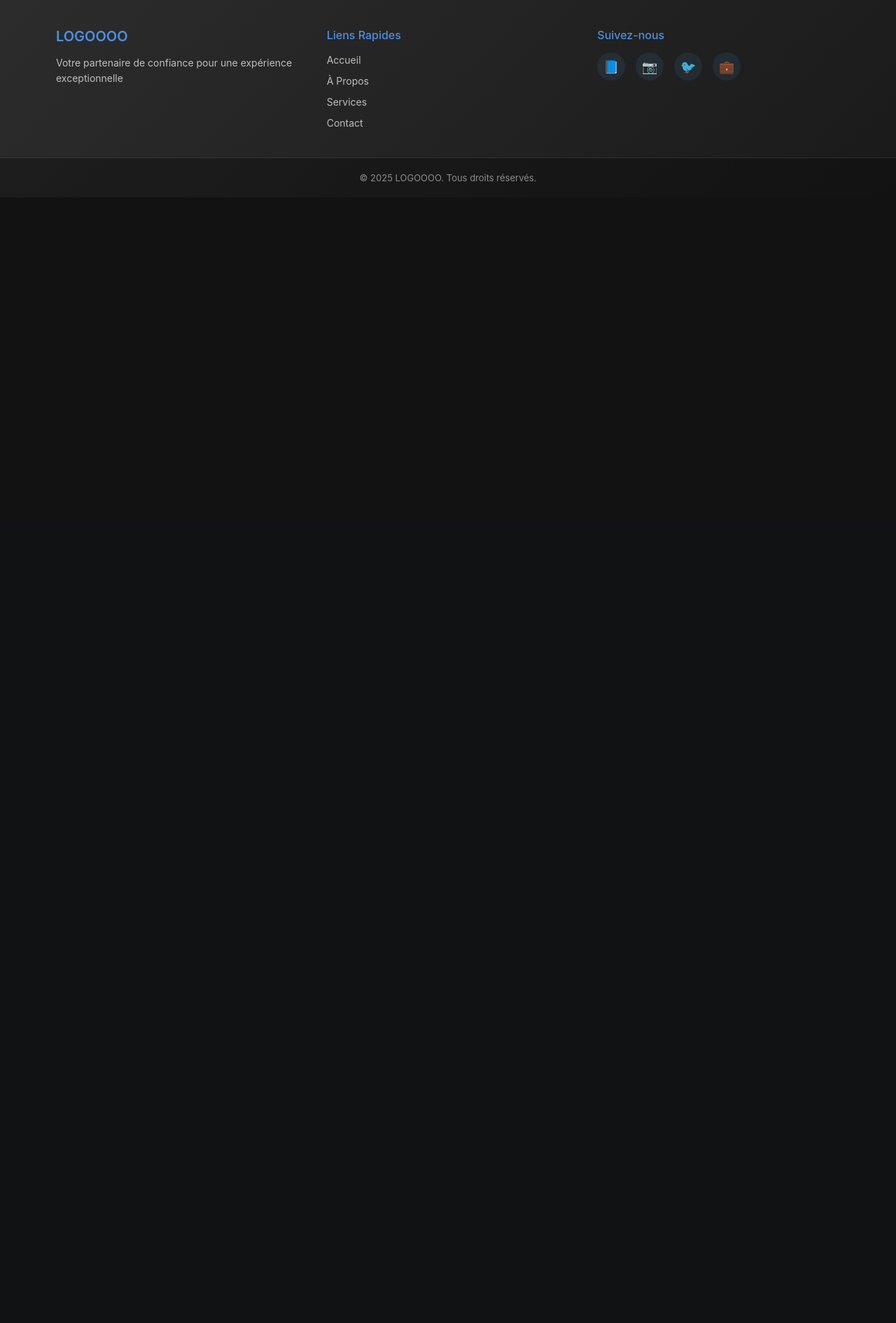
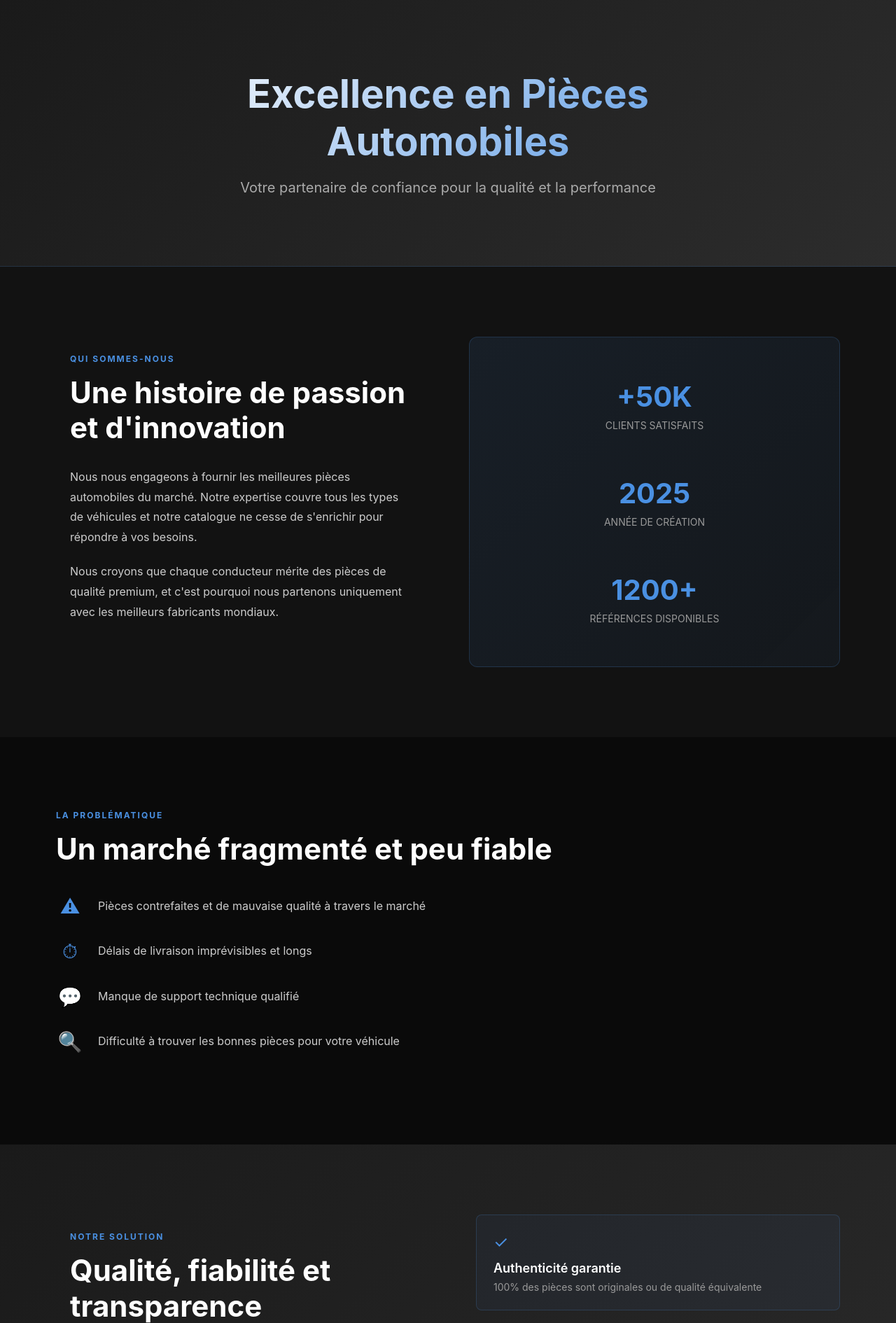
Before and after one commit to YaniAnis/ProjectWebDev, a PHP site: page /AboutPage.html in a window 1280 px wide. Shown: the part 62-1952 px from the top of the page at 70% size. Before the commit the page ends 344 px from the top, so only its background shows below. Run offline with PHP 8.4, Linux system fonts and the light colour scheme.

Commit message:
PageAbout(fronthend)

```diff
--- a/Frontend/About.css
+++ b/Frontend/About.css
@@ -6,8 +6,9 @@
 
 body {
   font-family: -apple-system, BlinkMacSystemFont, "Segoe UI", Roboto, Oxygen, Ubuntu, Cantarell, sans-serif;
-  background-color: #121212;
+  background-color: #0a0a0a;
   min-height: 100vh;
+  color: #fff;
 }
 
 nav {
@@ -65,35 +76,312 @@ img {
   height: auto;
 }
 
+/* Hero Section */
+.hero-about {
+  padding: 100px 40px;
+  background: linear-gradient(135deg, #1a1a1a 0%, #2c2c2c 100%);
+  text-align: center;
+  border-bottom: 1px solid rgba(74, 144, 226, 0.2);
+}
 
+.hero-content {
+  max-width: 900px;
+  margin: 0 auto;
+}
 
+.hero-title {
+  font-size: 56px;
+  font-weight: 700;
+  margin-bottom: 20px;
+  background: linear-gradient(135deg, #fff 0%, #4a90e2 100%);
+  -webkit-background-clip: text;
+  -webkit-text-fill-color: transparent;
+  background-clip: text;
+}
 
+.hero-subtitle {
+  font-size: 20px;
+  color: #aaa;
+  font-weight: 400;
+}
 
+/* Container */
+.container {
+  max-width: 1200px;
+  margin: 0 auto;
+  padding: 0 40px;
+}
 
+/* About Sections */
+.about-section {
+  padding: 100px 40px;
+}
 
+.section-tag {
+  display: inline-block;
+  font-size: 12px;
+  font-weight: 700;
+  text-transform: uppercase;
+  letter-spacing: 2px;
+  color: #4a90e2;
+  margin-bottom: 16px;
+}
 
+.section-heading {
+  font-size: 42px;
+  font-weight: 700;
+  margin-bottom: 30px;
+  line-height: 1.2;
+}
 
+.section-text {
+  font-size: 16px;
+  color: #ccc;
+  line-height: 1.8;
+  margin-bottom: 20px;
+}
 
+/* Presentation Section */
+.presentation-section {
+  background-color: #121212;
+}
 
+.section-grid {
+  display: grid;
+  grid-template-columns: 1fr 1fr;
+  gap: 60px;
+  align-items: start;
+}
 
+.content-block {
+  padding: 20px;
+}
 
+.highlight-box {
+  display: grid;
+  grid-template-columns: 1fr;
+  gap: 24px;
+  padding: 40px;
+  background: linear-gradient(135deg, rgba(74, 144, 226, 0.1) 0%, rgba(74, 144, 226, 0.05) 100%);
+  border: 1px solid rgba(74, 144, 226, 0.2);
+  border-radius: 12px;
+}
 
+.stat-card {
+  text-align: center;
+  padding: 20px;
+}
 
+.stat-number {
+  font-size: 40px;
+  font-weight: 700;
+  color: #4a90e2;
+  margin-bottom: 8px;
+}
 
+.stat-label {
+  font-size: 14px;
+  color: #999;
+  text-transform: uppercase;
+}
 
+/* Problem Section */
+.problem-section {
+  background-color: #0a0a0a;
+}
 
+.problem-content {
+  max-width: 800px;
+}
 
+.problem-list {
+  list-style: none;
+  margin-top: 40px;
+}
 
+.problem-list li {
+  display: flex;
+  gap: 20px;
+  margin-bottom: 30px;
+  align-items: flex-start;
+}
 
+.problem-icon {
+  font-size: 28px;
+  min-width: 40px;
+  display: flex;
+  align-items: center;
+  justify-content: center;
+  color: #4a90e2;
+}
 
+.problem-list p {
+  font-size: 16px;
+  color: #ccc;
+  line-height: 1.6;
+  margin-top: 4px;
+}
 
+/* Solution Section */
+.solution-section {
+  background: linear-gradient(135deg, #1a1a1a 0%, #2c2c2c 100%);
+}
 
+.solution-content {
+  display: grid;
+  grid-template-columns: 1fr 1fr;
+  gap: 80px;
+  align-items: start;
+}
 
+.solution-text {
+  padding: 20px;
+}
+
+.solution-description {
+  font-size: 18px;
+  color: #ccc;
+  line-height: 1.8;
+  margin-top: 20px;
+}
+
+.solution-features {
+  display: grid;
+  grid-template-columns: 1fr;
+  gap: 24px;
+}
+
+.feature {
+  padding: 24px;
+  background: rgba(74, 144, 226, 0.05);
+  border: 1px solid rgba(74, 144, 226, 0.2);
+  border-radius: 8px;
+  transition: all 0.3s ease;
+}
+
+.feature:hover {
+  background: rgba(74, 144, 226, 0.1);
+  border-color: #4a90e2;
+  transform: translateX(8px);
+}
+
+.feature-icon {
+  font-size: 24px;
+  color: #4a90e2;
+  margin-bottom: 12px;
+}
+
+.feature h3 {
+  font-size: 18px;
+  font-weight: 600;
+  margin-bottom: 8px;
+}
+
+.feature p {
+  font-size: 14px;
+  color: #999;
+}
+
+/* Services Section */
+.services-section {
+  background-color: #121212;
+}
+
+.section-header {
+  text-align: center;
+  margin-bottom: 60px;
+}
+
+.services-grid {
+  display: grid;
+  grid-template-columns: repeat(3, 1fr);
+  gap: 24px;
+}
+
+.service-card {
+  padding: 32px;
+  background: linear-gradient(135deg, rgba(74, 144, 226, 0.05) 0%, rgba(74, 144, 226, 0.02) 100%);
+  border: 1px solid rgba(74, 144, 226, 0.15);
+  border-radius: 12px;
+  text-align: center;
+  transition: all 0.3s ease;
+}
+
+.service-card:hover {
+  border-color: #4a90e2;
+  background: linear-gradient(135deg, rgba(74, 144, 226, 0.15) 0%, rgba(74, 144, 226, 0.05) 100%);
+  transform: translateY(-8px);
+  box-shadow: 0 16px 32px rgba(74, 144, 226, 0.1);
+}
+
+.service-icon {
+  font-size: 40px;
+  margin-bottom: 16px;
+  display: block;
+}
+
+.service-title {
+  font-size: 18px;
+  font-weight: 600;
+  margin-bottom: 12px;
+}
+
+.service-description {
+  font-size: 14px;
+  color: #999;
+  line-height: 1.6;
+}
+
+/* CTA Section */
+.cta-section {
+  padding: 80px 40px;
+  background: linear-gradient(135deg, #4a90e2 0%, #2a70c2 100%);
+  text-align: center;
+  border-top: 1px solid rgba(255, 255, 255, 0.1);
+}
+
+.cta-content {
+  max-width: 600px;
+  margin: 0 auto;
+}
+
+.cta-content h2 {
+  font-size: 42px;
+  font-weight: 700;
+  margin-bottom: 16px;
+  color: #fff;
+}
+
+.cta-content p {
+  font-size: 18px;
+  color: rgba(255, 255, 255, 0.9);
+  margin-bottom: 32px;
+}
+
+.cta-button {
+  display: inline-block;
+  padding: 16px 48px;
+  background-color: #fff;
+  color: #4a90e2;
+  text-decoration: none;
+  border-radius: 8px;
+  font-weight: 600;
+  font-size: 16px;
+  transition: all 0.3s ease;
+  border: 2px solid #fff;
+}
+
+.cta-button:hover {
+  background-color: transparent;
+  color: #fff;
+  transform: translateY(-2px);
+}
+
+/* Footer */
 footer {
   background: linear-gradient(135deg, #2c2c2c 0%, #1a1a1a 100%);
   color: white;
   padding: 40px 0 0;
-  margin-top: auto;
 }
 
 .footer-content {
--- a/Frontend/AboutPage.html
+++ b/Frontend/AboutPage.html
@@ -3,9 +3,8 @@
 <head>
     <meta charset="UTF-8">
     <meta name="viewport" content="width=device-width, initial-scale=1.0">
-    <title>Login Page</title>
+    <title>À Propos - Pièces Auto Premium</title>
     <link rel="stylesheet" href="About.css">
-
 </head>
 <body>
     <nav>
@@ -17,7 +16,7 @@
         </ul>
         <div class="nav-right">
             <a href="LoginPage.html">
-            <button class="sign-in-btn" >Sign-in</button>
+            <button class="sign-in-btn">Sign-in</button>
             </a>
             <a href="">
             <span class="cart-icon"><img src="public/Shopping cart.png" alt=""></span>
@@ -25,7 +24,157 @@
         </div>
     </nav>
 
+    <!-- Hero Section -->
+    <section class="hero-about">
+        <div class="hero-content">
+            <h1 class="hero-title">Excellence en Pièces Automobiles</h1>
+            <p class="hero-subtitle">Votre partenaire de confiance pour la qualité et la performance</p>
+        </div>
+    </section>
 
+    <!-- Presentation Section -->
+    <section class="about-section presentation-section">
+        <div class="container">
+            <div class="section-grid">
+                <div class="content-block">
+                    <span class="section-tag">QUI SOMMES-NOUS</span>
+                    <h2 class="section-heading">Une histoire de passion et d'innovation</h2>
+                    <p class="section-text">Nous nous engageons à fournir les meilleures pièces automobiles du marché. Notre expertise couvre tous les types de véhicules et notre catalogue ne cesse de s'enrichir pour répondre à vos besoins.</p>
+                    <p class="section-text">Nous croyons que chaque conducteur mérite des pièces de qualité premium, et c'est pourquoi nous partenons uniquement avec les meilleurs fabricants mondiaux.</p>
+                </div>
+                <div class="highlight-box">
+                    <div class="stat-card">
+                        <h3 class="stat-number">+50K</h3>
+                        <p class="stat-label">Clients satisfaits</p>
+                    </div>
+                    <div class="stat-card">
+                        <h3 class="stat-number">2025</h3>
+                        <p class="stat-label">Année de création</p>
+                    </div>
+                    <div class="stat-card">
+                        <h3 class="stat-number">1200+</h3>
+                        <p class="stat-label">Références disponibles</p>
+                    </div>
+                </div>
+            </div>
+        </div>
+    </section>
+
+    <!-- Problem Section -->
+    <section class="about-section problem-section">
+        <div class="container">
+            <div class="problem-content">
+                <div class="problem-text">
+                    <span class="section-tag">LA PROBLÉMATIQUE</span>
+                    <h2 class="section-heading">Un marché fragmenté et peu fiable</h2>
+                    <ul class="problem-list">
+                        <li>
+                            <span class="problem-icon">⚠</span>
+                            <p>Pièces contrefaites et de mauvaise qualité à travers le marché</p>
+                        </li>
+                        <li>
+                            <span class="problem-icon">⏱</span>
+                            <p>Délais de livraison imprévisibles et longs</p>
+                        </li>
+                        <li>
+                            <span class="problem-icon">💬</span>
+                            <p>Manque de support technique qualifié</p>
+                        </li>
+                        <li>
+                            <span class="problem-icon">🔍</span>
+                            <p>Difficulté à trouver les bonnes pièces pour votre véhicule</p>
+                        </li>
+                    </ul>
+                </div>
+            </div>
+        </div>
+    </section>
+
+    <!-- Solution Section -->
+    <section class="about-section solution-section">
+        <div class="container">
+            <div class="solution-content">
+                <div class="solution-text">
+                    <span class="section-tag">NOTRE SOLUTION</span>
+                    <h2 class="section-heading">Qualité, fiabilité et transparence</h2>
+                    <p class="solution-description">Nous avons créé une plateforme complète qui garantit l'authenticité et la qualité de chaque pièce. Chaque article est inspecté, certifié et assorti d'une garantie complète.</p>
+                </div>
+                <div class="solution-features">
+                    <div class="feature">
+                        <div class="feature-icon">✓</div>
+                        <h3>Authenticité garantie</h3>
+                        <p>100% des pièces sont originales ou de qualité équivalente</p>
+                    </div>
+                    <div class="feature">
+                        <div class="feature-icon">⚡</div>
+                        <h3>Livraison rapide</h3>
+                        <p>Expédition en 24-48h sur tout le territoire</p>
+                    </div>
+                    <div class="feature">
+                        <div class="feature-icon">🛡</div>
+                        <h3>Garantie complète</h3>
+                        <p>2 ans de garantie sur tous nos produits</p>
+                    </div>
+                    <div class="feature">
+                        <div class="feature-icon">👥</div>
+                        <h3>Support expert</h3>
+                        <p>Assistance technique 24/7 disponible</p>
+                    </div>
+                </div>
+            </div>
+        </div>
+    </section>
+
+    <!-- Services Section -->
+    <section class="about-section services-section">
+        <div class="container">
+            <div class="section-header">
+                <span class="section-tag">NOS SERVICES</span>
+                <h2 class="section-heading">Tout ce dont vous avez besoin en un seul endroit</h2>
+            </div>
+            <div class="services-grid">
+                <div class="service-card">
+                    <div class="service-icon">🔧</div>
+                    <h3 class="service-title">Diagnostic personnalisé</h3>
+                    <p class="service-description">Décrivez votre problème et recevez des recommandations de pièces adaptées à votre véhicule</p>
+                </div>
+                <div class="service-card">
+                    <div class="service-icon">🚚</div>
+                    <h3 class="service-title">Livraison flexible</h3>
+                    <p class="service-description">Choisissez votre mode de livraison : express, standard, ou retrait en point relais</p>
+                </div>
+                <div class="service-card">
+                    <div class="service-icon">💳</div>
+                    <h3 class="service-title">Paiement sécurisé</h3>
+                    <p class="service-description">Transactions 100% protégées avec les meilleurs systèmes de paiement</p>
+                </div>
+                <div class="service-card">
+                    <div class="service-icon">📞</div>
+                    <h3 class="service-title">Support technique</h3>
+                    <p class="service-description">Experts disponibles pour vous conseiller sur l'installation et l'utilisation</p>
+                </div>
+                <div class="service-card">
+                    <div class="service-icon">🔄</div>
+                    <h3 class="service-title">Retours faciles</h3>
+                    <p class="service-description">Retour gratuit sous 30 jours si vous n'êtes pas satisfait</p>
+                </div>
+                <div class="service-card">
+                    <div class="service-icon">🎁</div>
+                    <h3 class="service-title">Programme fidélité</h3>
+                    <p class="service-description">Accumulez des points à chaque achat pour des réductions futures</p>
+                </div>
+            </div>
+        </div>
+    </section>
+
+    <!-- CTA Section -->
+    <section class="cta-section">
+        <div class="cta-content">
+            <h2>Prêt à trouver les pièces parfaites ?</h2>
+            <p>Explorez notre catalogue complet et bénéficiez de nos services premium</p>
+            <a href="HomePage.html" class="cta-button">Découvrir nos pièces</a>
+        </div>
+    </section>
 
     <footer>
         <div class="footer-content">
```
Also changed, not shown: other parts of Frontend/About.css (+52 -0 lines).
